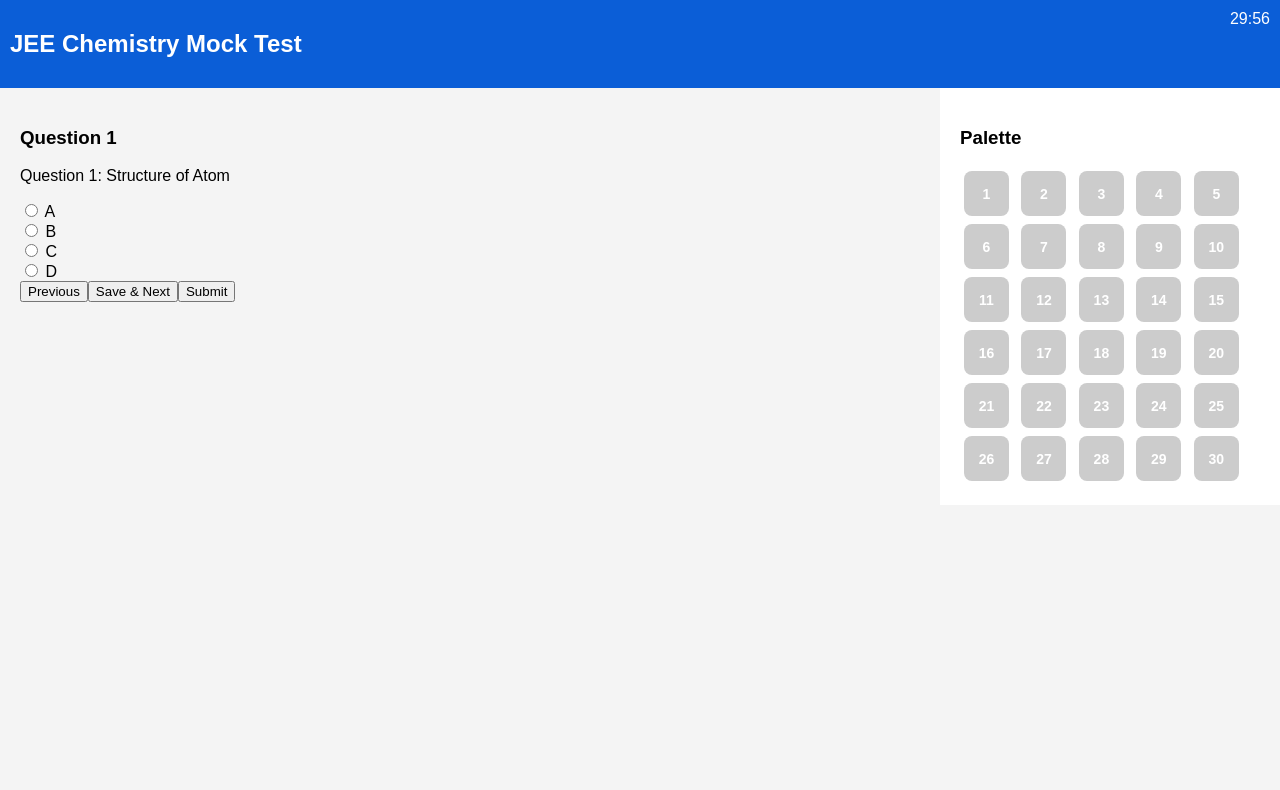
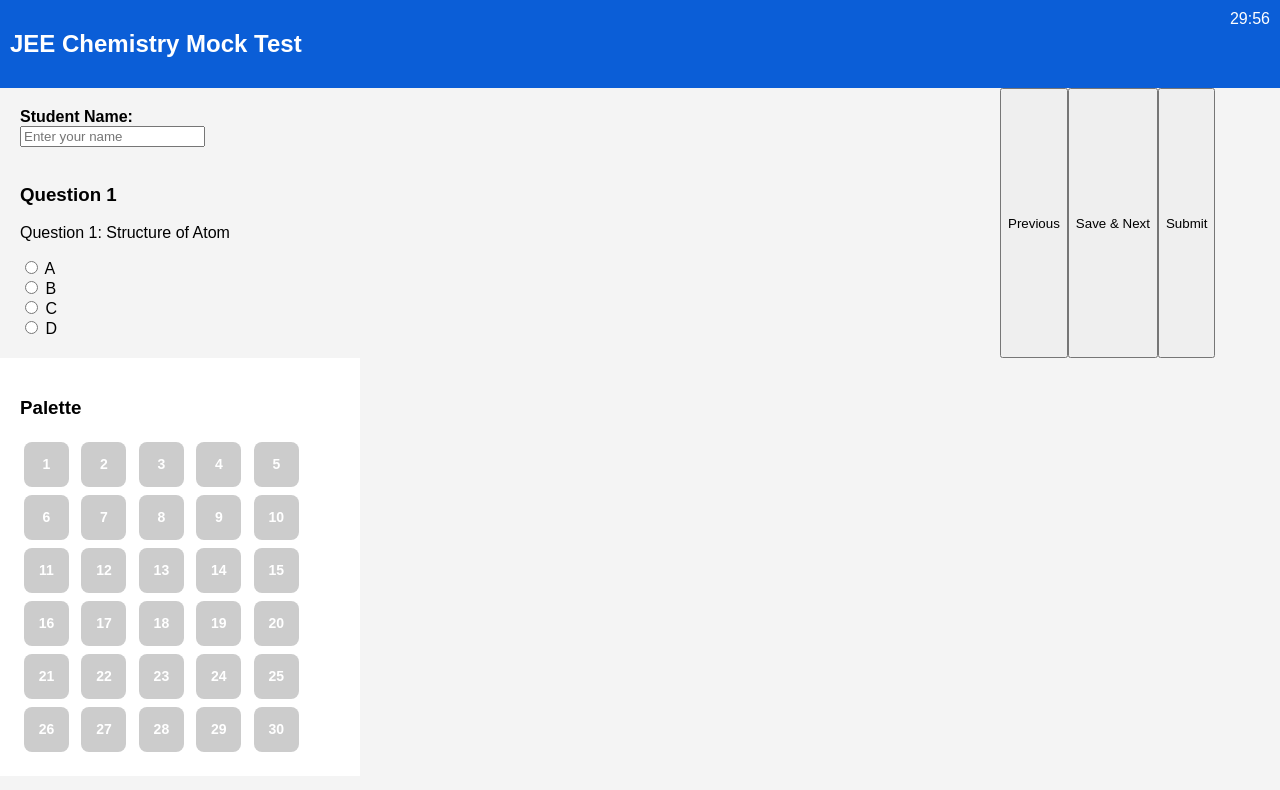
Before and after one commit to kumarvishal98032/jee-chemistry-test, a plain HTML site: page index.html in a window 1280 px wide. Drawn offline with Linux system fonts and the light colour scheme.

Commit message:
Update index.html

```diff
--- a/index.html
+++ b/index.html
@@ -1 +1,10 @@
-<!DOCTYPE html><html><head><meta charset='UTF-8'><title>JEE Quiz</title><link rel='stylesheet' href='style.css'></head><body><div class='top'><h2>JEE Chemistry Mock Test</h2><div id='timer'>30:00</div></div><div class='container'><div class='left'><h3 id='qno'></h3><p id='question'></p><div id='options'></div><button onclick='prevQ()'>Previous</button><button onclick='nextQ()'>Save & Next</button><button onclick='submitTest()'>Submit</button></div><div class='right'><h3>Palette</h3><div id='palette'></div></div></div><script src='questions.js'></script><script src='script.js'></script></body></html>
+<!DOCTYPE html><html><head><meta charset='UTF-8'><title>JEE Quiz</title><link rel='stylesheet' href='style.css'></head><body><div class='top'><h2>JEE Chemistry Mock Test</h2><div id='timer'>30:00</div></div><div class='container'><div class="left">
+
+<label><b>Student Name:</b></label><br>
+<input type="text" id="studentName" placeholder="Enter your name">
+<br><br>
+
+<h3 id="qno"></h3>
+<p id="question"></p>
+<div id="options"></div>
+</div><button onclick='prevQ()'>Previous</button><button onclick='nextQ()'>Save & Next</button><button onclick='submitTest()'>Submit</button></div><div class='right'><h3>Palette</h3><div id='palette'></div></div></div><script src='questions.js'></script><script src='script.js'></script></body></html>
```
